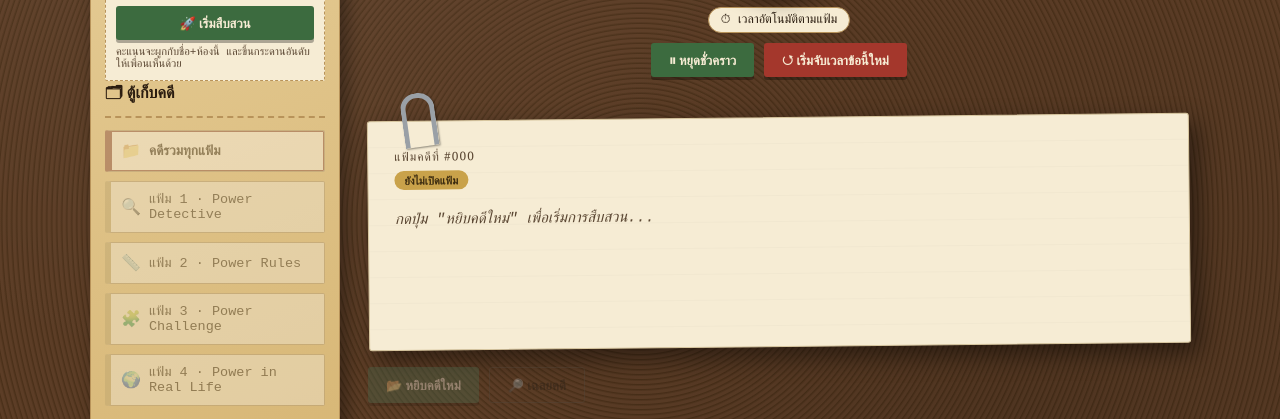
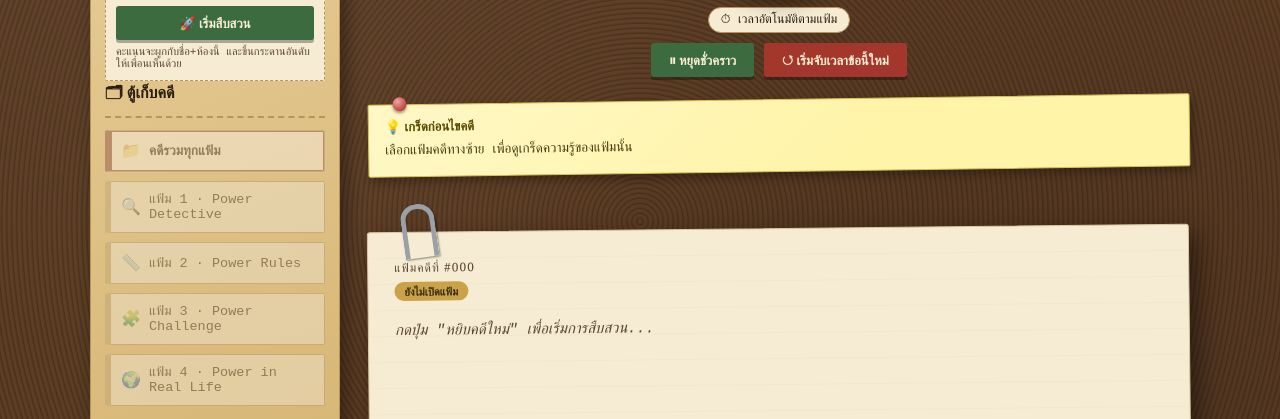
Before and after one commit to phongphit-blip/power, a plain HTML site: page index.html in a window 1280 px wide. Shown: the part 323-742 px from the top of the page. Drawn offline with Linux system fonts and the light colour scheme.

Commit message:
Update index.html

```diff
--- a/index.html
+++ b/index.html
@@ -307,6 +307,40 @@
   .lb-badges{
     font-size:12px;
     margin-left:4px;
+  }
+
+  /* ---- tip / hint sticky note ---- */
+  .tip-card{
+    background:#fff4a8;
+    background-image: linear-gradient(135deg, rgba(255,255,255,0.35), transparent 60%);
+    border:1px solid #d8c15a;
+    border-radius:2px;
+    padding:12px 16px 14px;
+    margin-bottom:16px;
+    transform:rotate(-0.8deg);
+    box-shadow:3px 5px 10px rgba(0,0,0,0.3);
+    position:relative;
+  }
+  .tip-card::before{
+    content:"";
+    position:absolute;
+    top:-8px; left:24px;
+    width:14px; height:14px;
+    background:radial-gradient(circle at 35% 30%, #f2a3a3, #b3392f 80%);
+    border-radius:50%;
+    box-shadow:0 2px 3px rgba(0,0,0,0.4);
+  }
+  .tip-label{
+    font-family:Georgia, serif;
+    font-weight:700;
+    font-size:13px;
+    color:#5a4a00;
+    margin-bottom:5px;
+  }
+  .tip-text{
+    font-size:13.5px;
+    color:#4a3d10;
+    line-height:1.6;
   }
 
   /* ---- Right: case file card + timer ---- */
@@ -658,6 +692,11 @@
         </div>
       </div>
 
+      <div class="tip-card" id="tipCard">
+        <div class="tip-label">💡 เกร็ดก่อนไขคดี</div>
+        <div class="tip-text" id="tipText">เลือกแฟ้มคดีทางซ้าย เพื่อดูเกร็ดความรู้ของแฟ้มนั้น</div>
+      </div>
+
       <div class="case-wrap">
         <div class="paperclip"></div>
         <div class="case-card" id="caseCard">
@@ -774,6 +813,12 @@ const TAG_NAMES = {
   challenge: "แฟ้ม 3 · Power Challenge",
   reallife: "แฟ้ม 4 · Power in Real Life"
 };
+const TIP_CONTENT = {
+  detective: "เลขยกกำลังคือการเขียนแทนการคูณจำนวนเดียวกันซ้ำ ๆ ในรูป aⁿ โดย a คือ \"ฐาน\" (ตัวที่ถูกคูณ) และ n คือ \"เลขชี้กำลัง\" (บอกว่าฐานถูกคูณกันกี่ครั้ง)",
+  rules: "จำ 3 กฎนี้ไว้ให้ขึ้นใจ: คูณเลขยกกำลังฐานเดียวกัน → บวกเลขชี้กำลัง (aᵐ×aⁿ=aᵐ⁺ⁿ) · หาร → ลบเลขชี้กำลัง (aᵐ÷aⁿ=aᵐ⁻ⁿ) · ยกกำลังซ้อน → คูณเลขชี้กำลัง ((aᵐ)ⁿ=aᵐˣⁿ)",
+  challenge: "เจอโจทย์ปัญหา ให้ทำตามลำดับ: 1) โจทย์ต้องการอะไร 2) มีข้อมูลอะไรให้บ้าง 3) ควรใช้กฎเลขยกกำลังข้อไหน 4) คำนวณแล้วตรวจคำตอบอีกครั้งว่าสมเหตุสมผล",
+  reallife: "สัญกรณ์วิทยาศาสตร์เขียนในรูป a × 10ⁿ โดย a ต้องอยู่ระหว่าง 1 ถึง 10 เสมอ ถ้าจำนวนมากกว่า 10 มาก ๆ เลขชี้กำลังจะเป็นบวก ถ้าน้อยกว่า 1 เลขชี้กำลังจะเป็นลบ",
+};
 
 let currentCat = "all";
 let currentCase = null;
@@ -825,6 +870,7 @@ let isGoldenCase = false;
 const GOLDEN_CASE_CHANCE = 0.12;
 const caseCardEl = document.getElementById('caseCard');
 const goldenTagEl = document.getElementById('goldenTag');
+const tipText = document.getElementById('tipText');
 let playerIdentity = "";
 const playerNameInput = document.getElementById('playerName');
 const playerRoomInput = document.getElementById('playerRoom');
@@ -1213,6 +1259,7 @@ function drawNewCase(){
   isGoldenCase = Math.random() < GOLDEN_CASE_CHANCE;
   goldenTagEl.classList.toggle('show', isGoldenCase);
   caseCardEl.classList.toggle('golden', isGoldenCase);
+  tipText.textContent = TIP_CONTENT[currentCase.cat] || "";
 
   answerRow.classList.remove('show');
   explainNote.classList.remove('show');
```
